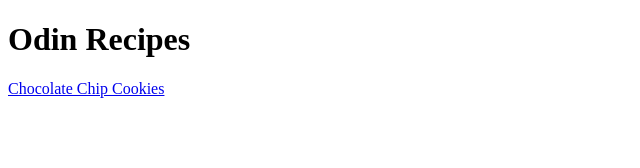
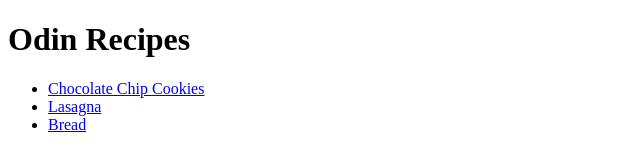
Before and after one commit to thelastline/odin-recipes, a plain HTML site: page index.html in a window 1280 px wide. Shown: the whole page, without its empty margins (0-640 px from the left). Drawn offline with Linux system fonts and the light colour scheme.

Commit message:
Fix chocolate_chip_cookie.html link. Add links to lasagna.html and bread.html

```diff
--- a/index.html
+++ b/index.html
@@ -8,6 +8,10 @@
 </head>
 <body>
     <h1>Odin Recipes</h1>
-    <a href="chocolate_chip_cookie.html">Chocolate Chip Cookies</a>
+    <ul>
+        <li><a href="recipes/chocolate_chip_cookie.html">Chocolate Chip Cookies</a></li>
+        <li><a href="recipes/lasagna.html">Lasagna</a></li>
+        <li><a href="recipes/bread.html">Bread</a></li>
+    </ul>
 </body>
 </html>
```
